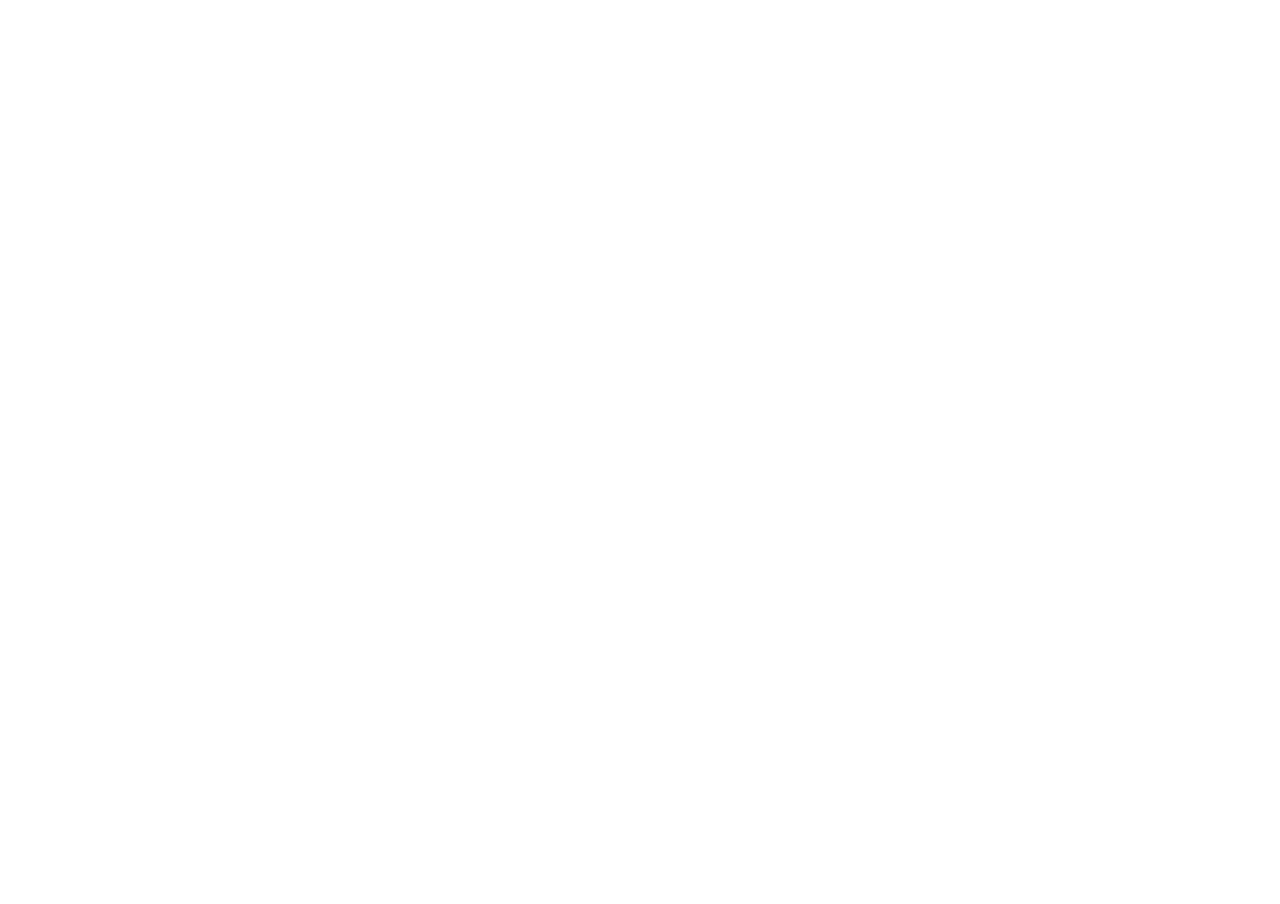
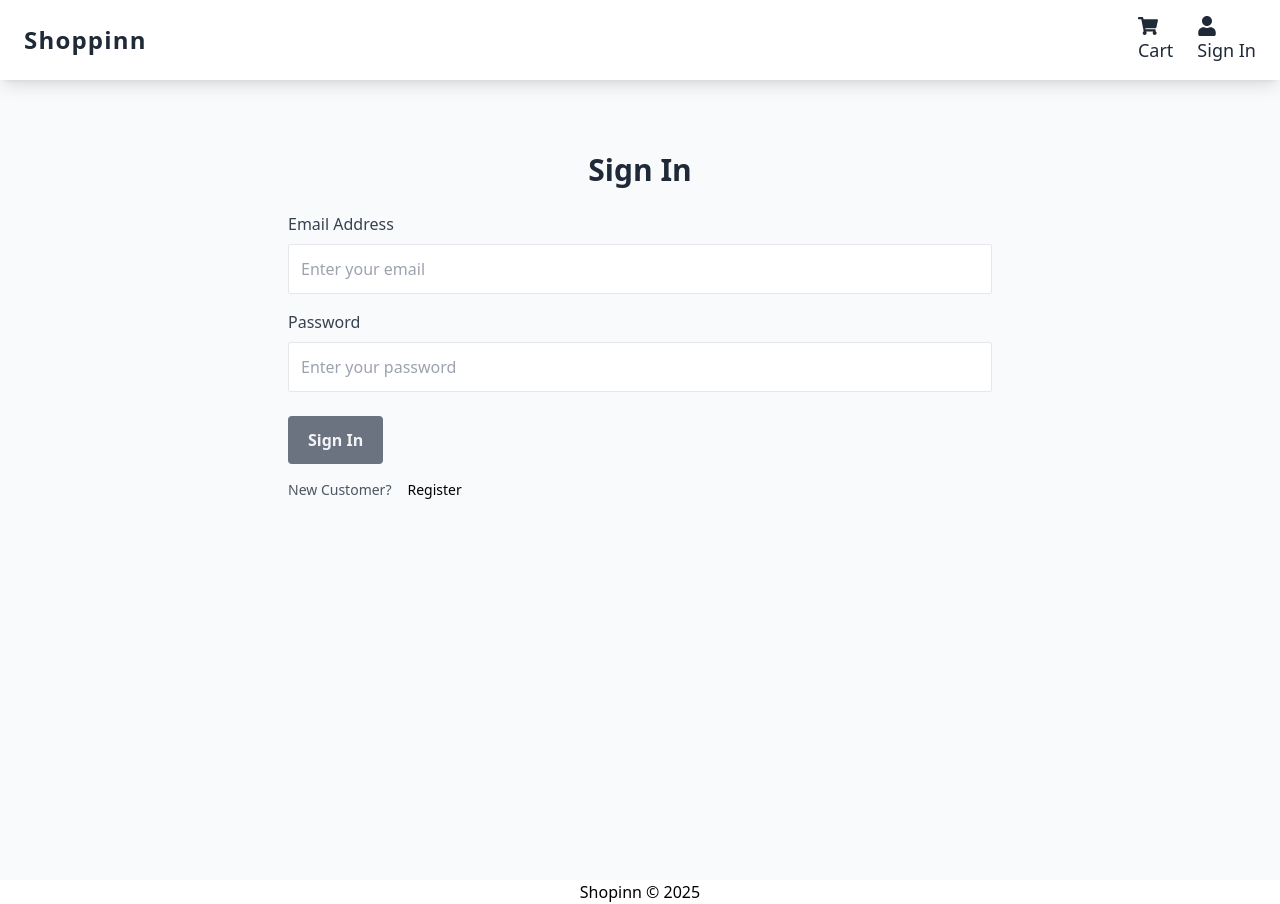
Before and after one commit to Eliminator746/Shopinn_v1, a React (Vite) app in the folder frontend/: page /login in a window 1280 px wide. Before the commit this address had no page. Before the commit the page ends 800 px from the top, so only its background shows below. Built offline with nearby package versions, Linux system fonts and the light colour scheme.

Commit message:
Added LoginScreen component and integrate react-toastify for notifications

```diff
--- a/frontend/package.json
+++ b/frontend/package.json
@@ -15,7 +15,8 @@
     "react-dom": "^18.3.1",
     "react-icons": "^5.4.0",
     "react-redux": "^9.2.0",
-    "react-router-dom": "^7.1.1"
+    "react-router-dom": "^7.1.1",
+    "react-toastify": "^11.0.3"
   },
   "devDependencies": {
     "@eslint/js": "^9.17.0",
--- a/frontend/src/App.jsx
+++ b/frontend/src/App.jsx
@@ -3,6 +3,7 @@
 import HomeScreen from "./screens/HomeScreen";
 import ProductDetails from "./screens/ProductDetails";
 import CartScreen from "./screens/CartScreen";
+import LoginScreen from "./screens/LoginScreen";
 
 export default function App() {
   return <>
@@ -12,6 +13,7 @@
           <Route path="/" element={<HomeScreen />} />
           <Route path="product/:productId" element={<ProductDetails />} />
           <Route path="/cart" element={<CartScreen />} />
+          <Route path="/login" element={<LoginScreen />} />
         </Route>
       </Routes>
     </BrowserRouter>
--- a/frontend/src/components/Layout.jsx
+++ b/frontend/src/components/Layout.jsx
@@ -2,6 +2,8 @@
 import { Outlet } from 'react-router-dom';
 import Header from './Header.jsx'
 import Footer from './Footer.jsx'
+import { ToastContainer } from 'react-toastify';
+import 'react-toastify/dist/ReactToastify.css';
 
 const Layout = () => {
     return (
@@ -11,6 +13,7 @@
                 <Outlet />
             </div>
             <Footer />
+            <ToastContainer />
         </>
     )
 }
--- /dev/null
+++ b/frontend/src/screens/LoginScreen.jsx
@@ -0,0 +1,92 @@
+import React, { useState, useEffect } from 'react';
+import { Link, useNavigate } from 'react-router-dom';
+import { useSelector, useDispatch } from 'react-redux';
+import { setCredentials } from "../features/authSlice.js"
+import { useLoginMutation } from "../features/userApiSlice.js";
+import { toast } from 'react-toastify';
+
+
+const LoginScreen = () => {
+
+    const [email, setEmail] = useState('');
+    const [password, setPassword] = useState('');
+
+    const dispatch = useDispatch();
+    const navigate = useNavigate();
+
+    const { login, isLoading } = useLoginMutation();
+
+    const { userInfo } = useSelector((state) => state.auth);
+    console.log('Rendered userInfo:', userInfo);
+
+
+    const redirect = '/';
+    useEffect(() => {
+        console.log('Auth check - userInfo:', userInfo);
+        if (userInfo) {
+            navigate('/');
+        }
+    }, [userInfo, navigate]);
+
+    const handleSubmit = async (e) => {
+        e.preventDefault();
+        try {
+            const res = await login({ email, password }).unwrap();
+            console.log('Login response:', res);
+            dispatch(setCredentials(res));
+            navigate(redirect);
+        } catch (err) {
+            console.error('Login error:', err);
+            toast.error(err?.data?.message || err.error || 'Login failed');
+        }
+    };
+
+
+    return (
+        <div className="min-h-screen bg-gray-50 p-4 flex justify-center">
+            <div className="w-full max-w-3xl p-8">
+                <h1 className="text-3xl font-semibold text-center text-gray-800 my-6">Sign In</h1>
+
+                <form onSubmit={handleSubmit}>
+                    <div className="mb-4">
+                        <label className="block text-gray-700 font-medium mb-2">Email Address</label>
+                        <input
+                            type="email"
+                            value={email}
+                            onChange={(e) => setEmail(e.target.value)}
+                            className="w-full p-3 border rounded-sm focus:outline-none focus:ring-2 focus:ring-gray-100"
+                            placeholder="Enter your email"
+                        />
+                    </div>
+
+                    <div className="mb-6">
+                        <label className="block text-gray-700 font-medium mb-2">Password</label>
+                        <input
+                            type="password"
+                            value={password}
+                            onChange={(e) => setPassword(e.target.value)}
+                            className="w-full p-3 border rounded-sm focus:outline-none focus:ring-2 focus:ring-gray-100"
+                            placeholder="Enter your password"
+                        />
+                    </div>
+
+                    <button
+                        type="submit"
+                        className="py-3 px-5 bg-gray-500 text-gray-100 font-semibold rounded cursor mb-4"
+                    >
+                        Sign In
+                    </button>
+                </form>
+
+                <div className="flex items-center gap-4">
+                    <span className="text-sm text-gray-600">New Customer?</span>
+                    <span className="text-sm font-medium">
+                        <Link to={'/register'}>Register</Link>
+                    </span>
+                </div>
+            </div>
+        </div>
+    );
+}
+
+export default LoginScreen;
```
Also changed, not shown: 1 other file (tests, documents, lock files or other folders).
